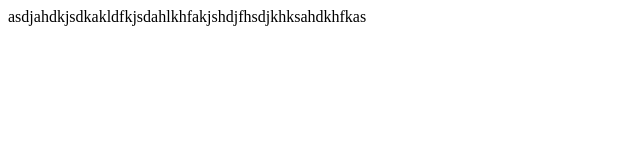
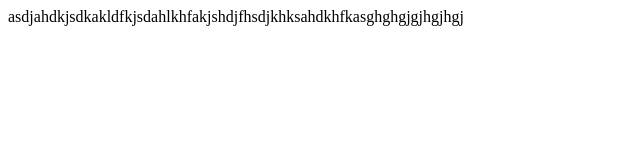
Before and after one commit to lucasgit2022/Aula1, a plain HTML site: page index.html in a window 1280 px wide. Shown: the whole page, without its empty margins (0-640 px from the left). Drawn offline with Linux system fonts and the light colour scheme.

Commit message:
atualizando arquivos

```diff
--- a/index.html
+++ b/index.html
@@ -7,6 +7,6 @@
     <title>Document</title>
 </head>
 <body>
-    asdjahdkjsdkakldfkjsdahlkhfakjshdjfhsdjkhksahdkhfkas
+    asdjahdkjsdkakldfkjsdahlkhfakjshdjfhsdjkhksahdkhfkasghghgjgjhgjhgj
 </body>
 </html>
```
